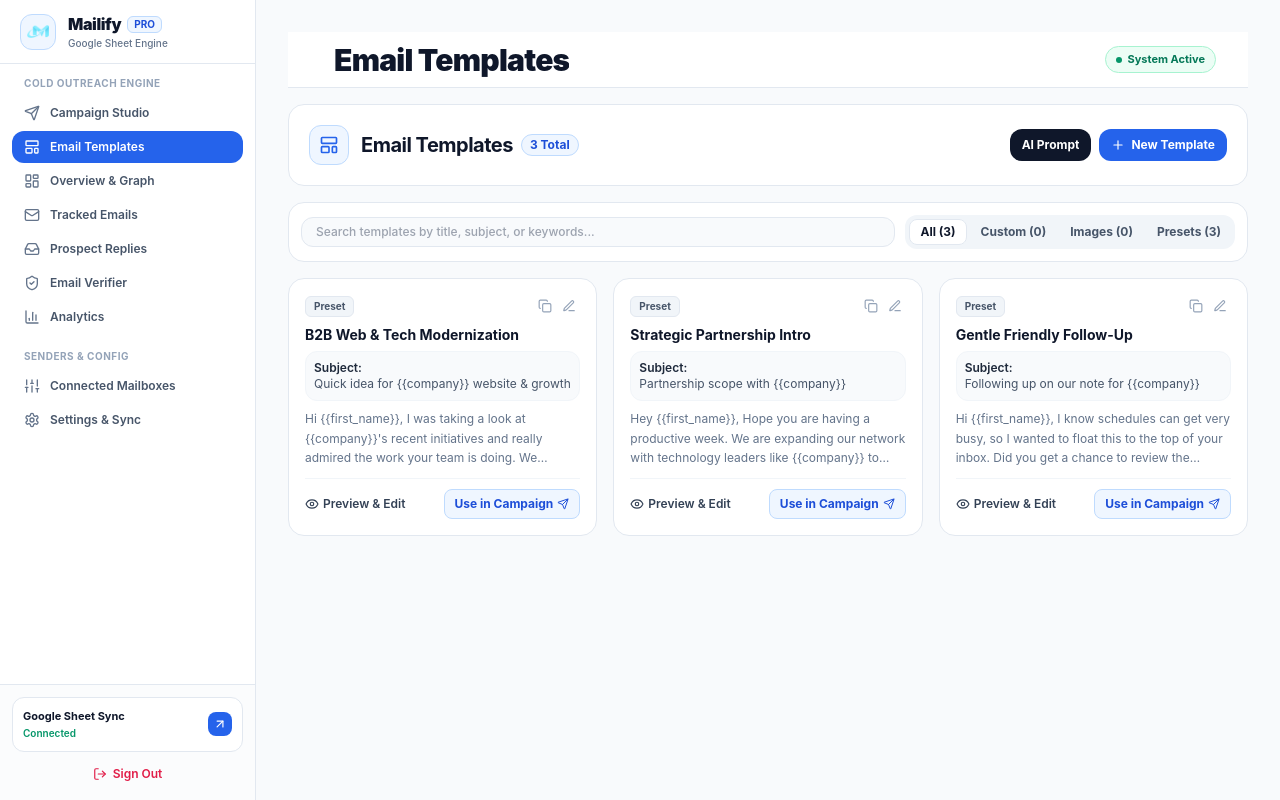
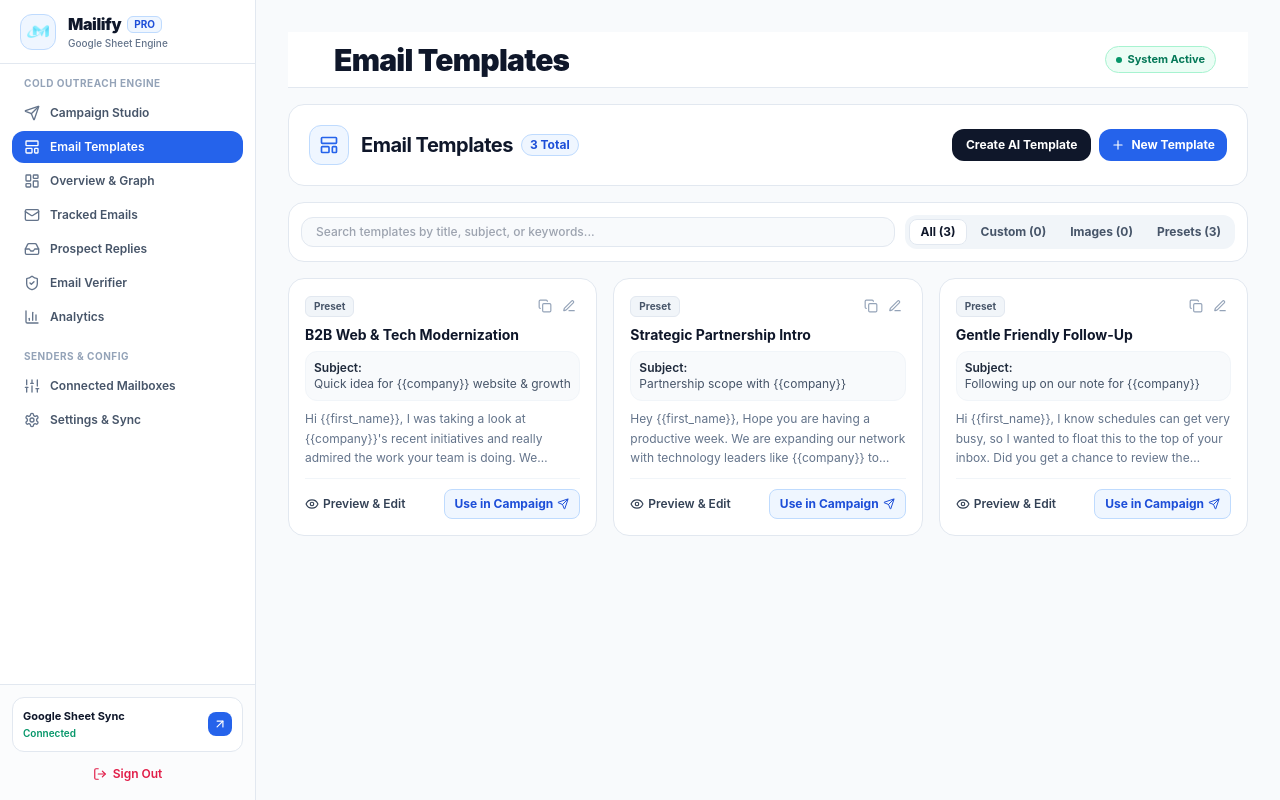
Before and after one commit to zeeshan99996/EMAIL-TRACKER-, a Next.js app: page /dashboard/templates in a window 1280 px wide. Built offline with nearby package versions, Linux system fonts and the light colour scheme.

Commit message:
fix(templates): change button text from AI Prompt to Create AI Template

```diff
--- a/app/dashboard/templates/page.tsx
+++ b/app/dashboard/templates/page.tsx
@@ -563,9 +563,9 @@ export default function TemplatesPage() {
               setShowAiModal(true);
               setGenerationError(null);
             }}
-            className="w-full sm:w-auto px-3 py-2 rounded-xl bg-slate-900 hover:bg-slate-800 text-white text-xs font-bold transition-all shadow-xs flex items-center justify-center gap-1.5 cursor-pointer text-center"
+            className="w-full sm:w-auto px-3.5 py-2 rounded-xl bg-slate-900 hover:bg-slate-800 text-white text-xs font-bold transition-all shadow-xs flex items-center justify-center gap-1.5 cursor-pointer text-center"
           >
-            <span className="truncate">AI Prompt</span>
+            <span className="truncate">Create AI Template</span>
           </button>
 
           <button
@@ -644,7 +644,7 @@ export default function TemplatesPage() {
               onClick={() => setShowAiModal(true)}
               className="inline-flex items-center gap-1.5 px-4 py-2 rounded-xl bg-slate-900 hover:bg-slate-800 text-white text-xs font-bold transition-all shadow-xs cursor-pointer"
             >
-              <span>Generate with Prompt</span>
+              <span>Create AI Template</span>
             </button>
             <button
               onClick={handleOpenCreateModal}
```
